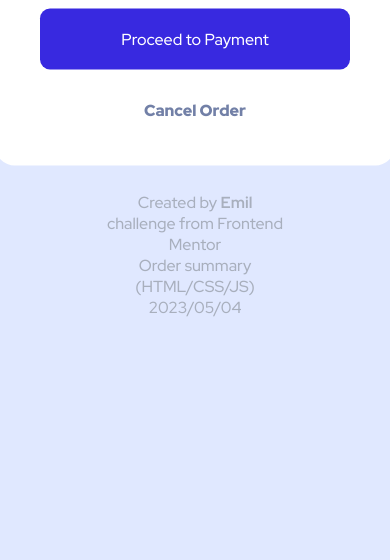
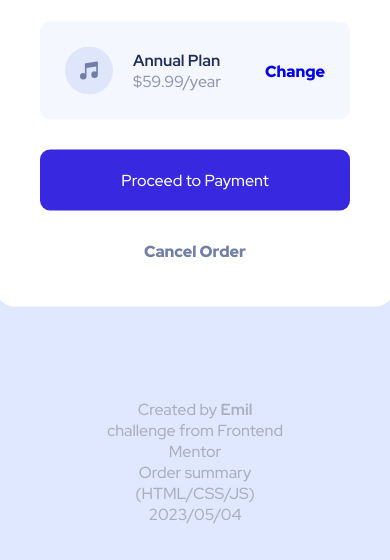
Before and after one commit to EmilWijayasekara/Order-summary-card, a plain HTML site: page index.html in a window 390 px wide. Shown: the part 540-1100 px from the top of the page. Before the commit the page ends 872 px from the top, so only its background shows below. Drawn offline with Linux system fonts and the light colour scheme.

Commit message:
Add files via upload

```diff
--- a/index.html
+++ b/index.html
@@ -61,7 +61,7 @@
       </div>
     </div>
 
-    <script src="./index.js"></script>
+    <script src="/index.js"></script>
     <div class="author">
       <p>
         Created by <b>Emil</b> <br />
--- a/style.css
+++ b/style.css
@@ -21,6 +21,7 @@ body {
   top: 40%;
   transform: translate(-50%, -50%);
   max-width: 450px;
+  max-height: 693px;
   background-color: white;
   border-radius: 20px;
   overflow: hidden;
@@ -140,8 +141,8 @@ body {
 @media (max-width: 576px) {
   .container {
     position: absolute;
-    top: 42%;
-    margin-top: 5px;
+    top: 50%;
+    margin-top: 20%;
     padding: 0;
     max-width: 400px;
   }
@@ -152,4 +153,14 @@ body {
     background-size: contain;
     background-color: #e0e8ff;
   }
+
+  .author {
+  position: absolute;
+  left: 50%;
+  top: 95%;
+  margin-bottom: 100px;
+  padding-bottom: 100px;
+  margin-top: 250px;
+  transform: translate(-50%, -50%);
+  }
 }
```
